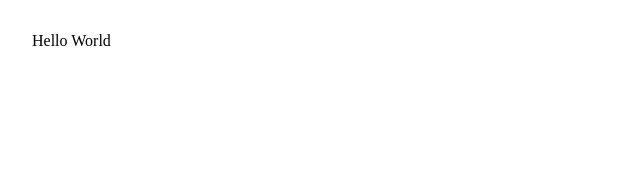
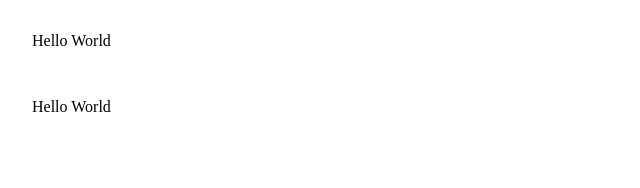
Before and after one commit to maoberlehner/vue-style-provider, a Vue app: page / in a window 1280 px wide. Shown: the top 188 px of the page, without its empty margins (0-640 px from the left). Built offline with nearby package versions, Linux system fonts and the light colour scheme; the HTML template or start-up script is replaced by a standard one.

Commit message:
Add margin style provider

```diff
--- a/src/App.vue
+++ b/src/App.vue
@@ -12,15 +12,29 @@
         Hello World
       </div>
     </ProvideStylePadding>
+    <ProvideStyleMargin
+      v-slot="{ $$margin }"
+      :margin="[`m`, `l@s`, `xl@l`]"
+      :margin-top="[`xl@m`]"
+    >
+      <div
+        :class="$$margin.class"
+        :style="$$margin.style"
+      >
+        Hello World
+      </div>
+    </ProvideStyleMargin>
   </div>
 </template>
 
 <script>
+import ProvideStyleMargin from './components/ProvideStyleMargin.vue';
 import ProvideStylePadding from './components/ProvideStylePadding.vue';
 
 export default {
   name: `App`,
   components: {
+    ProvideStyleMargin,
     ProvideStylePadding,
   },
 };
--- /dev/null
+++ b/src/components/ProvideStyleMargin.vue
@@ -0,0 +1,51 @@
+<template>
+  <slot
+    :$$margin="{
+      class: $style.root,
+      style,
+    }"
+  />
+</template>
+
+<script>
+import {
+  sides,
+  spacings,
+} from '../style.config.json';
+import {
+  generateComponentProps,
+  useStyledProps,
+} from '../composables/styled-props';
+
+let cssProperty = `margin`;
+let variants = sides;
+
+export default {
+  name: `ProvideStyleMargin`,
+  props: generateComponentProps({
+    cssProperty,
+    variants,
+  }),
+  setup(props) {
+    let { style } = useStyledProps({
+      cssProperty,
+      defaultOption: spacings.m,
+      options: spacings,
+      props,
+      variants,
+    });
+
+    return {
+      style,
+    };
+  },
+};
+</script>
+
+<style lang="scss" module>
+@import '../composables/styled-props';
+
+.root {
+  @include use-styled-props('margin');
+}
+</style>
```
